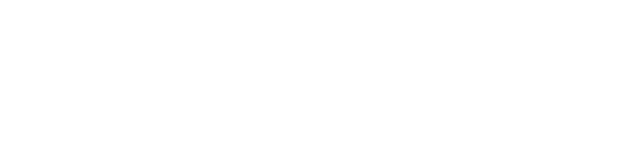
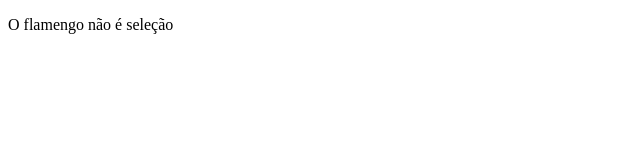
Before and after one commit to Izaque1154/Primeiro-repositorio, a plain HTML site: page index.html in a window 1280 px wide. Shown: the whole page, without its empty margins (0-640 px from the left). Drawn offline with Linux system fonts and the light colour scheme.

Commit message:
novo commit

```diff
--- a/index.html
+++ b/index.html
@@ -7,5 +7,6 @@
 </head>
 <body>
     <title>Uma Branch nova</title>
+    <p>O flamengo não é seleção</p>
 </body>
 </html>
```
